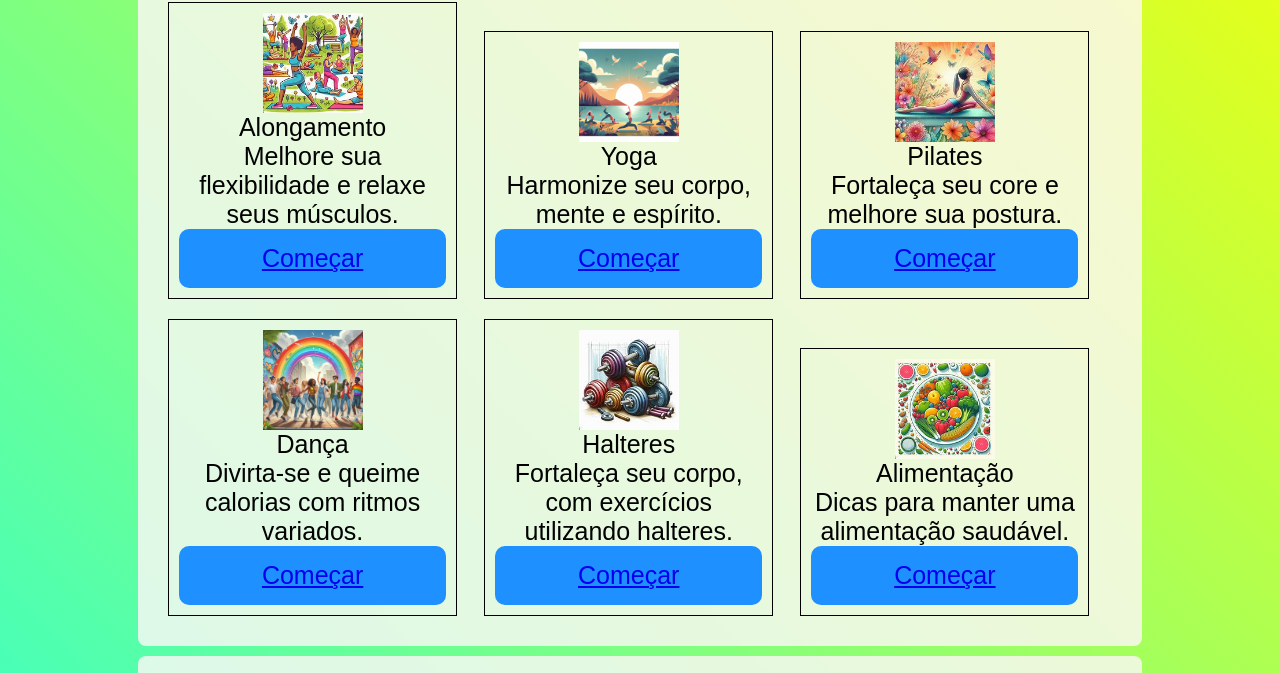
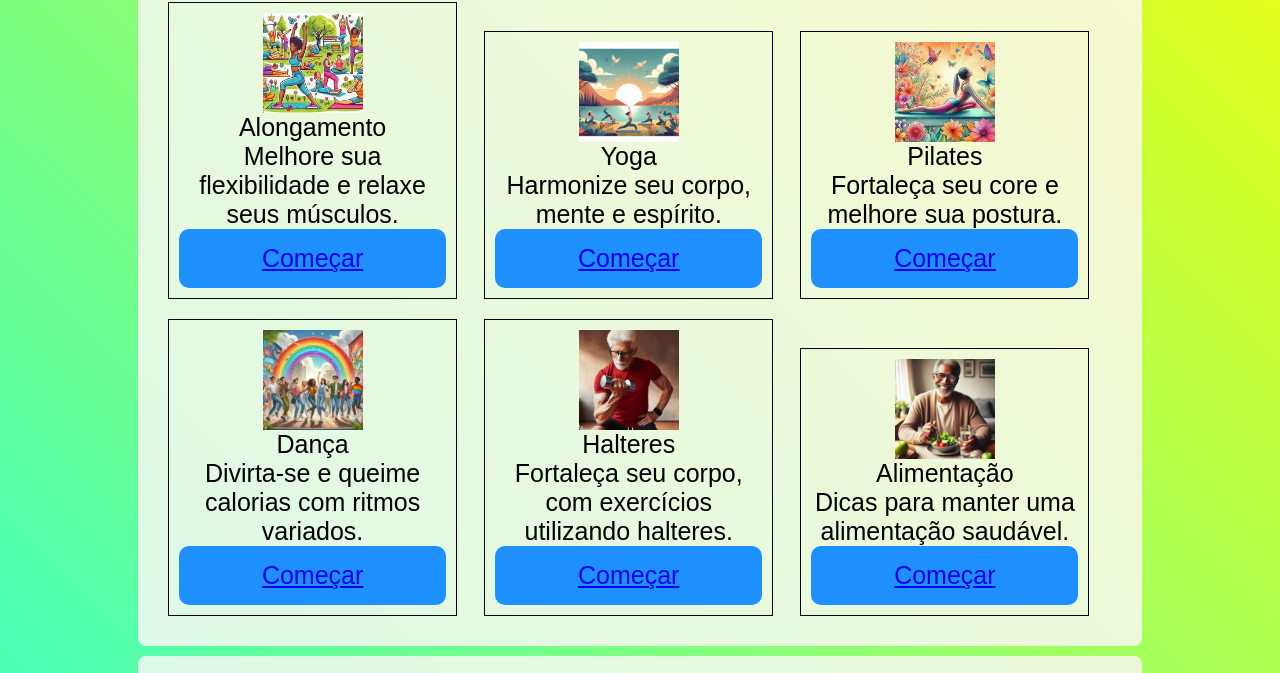
Before and after one commit to RubenssMarcondes/RubensMarcondes.github.io, a plain HTML site: page index.html in a window 1280 px wide. Shown: the part 359-1032 px from the top of the page. Drawn offline with Linux system fonts and the light colour scheme.

Commit message:
Update index.html

```diff
--- a/index.html
+++ b/index.html
@@ -104,13 +104,13 @@
                 <button><a class="button" href="dança.html">Começar</a></button>
             </div>
             <div class="activity">
-                <img src="IMG/Halteres.jpg" alt="Halteres" width="100" height="100">
+                <img src="IMG/halteres1.jpg" alt="Halteres" width="100" height="100">
                 <p>Halteres</p>
                 <p>Fortaleça seu corpo, com exercícios utilizando halteres.</p>
                 <button><a class="button" href="halteres.html">Começar</a></button>
             </div>
             <div class="activity">
-                <img src="IMG/Alimentação.jpg" alt="Alimentação" width="100" height="100">
+                <img src="IMG/alimentação1.jpg" alt="Alimentação" width="100" height="100">
                 <p>Alimentação</p>
                 <p>Dicas para manter uma alimentação saudável.</p>
                 <button><a class="button" href="alimentação.html">Começar</a></button>
```
